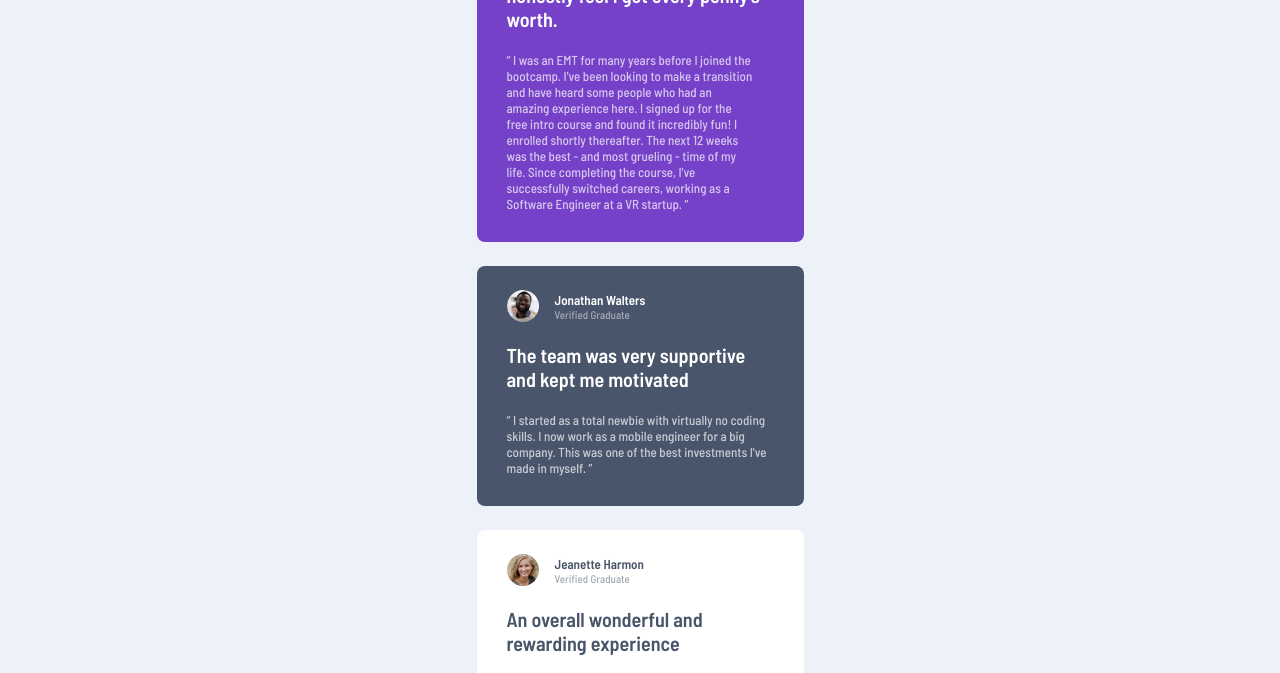
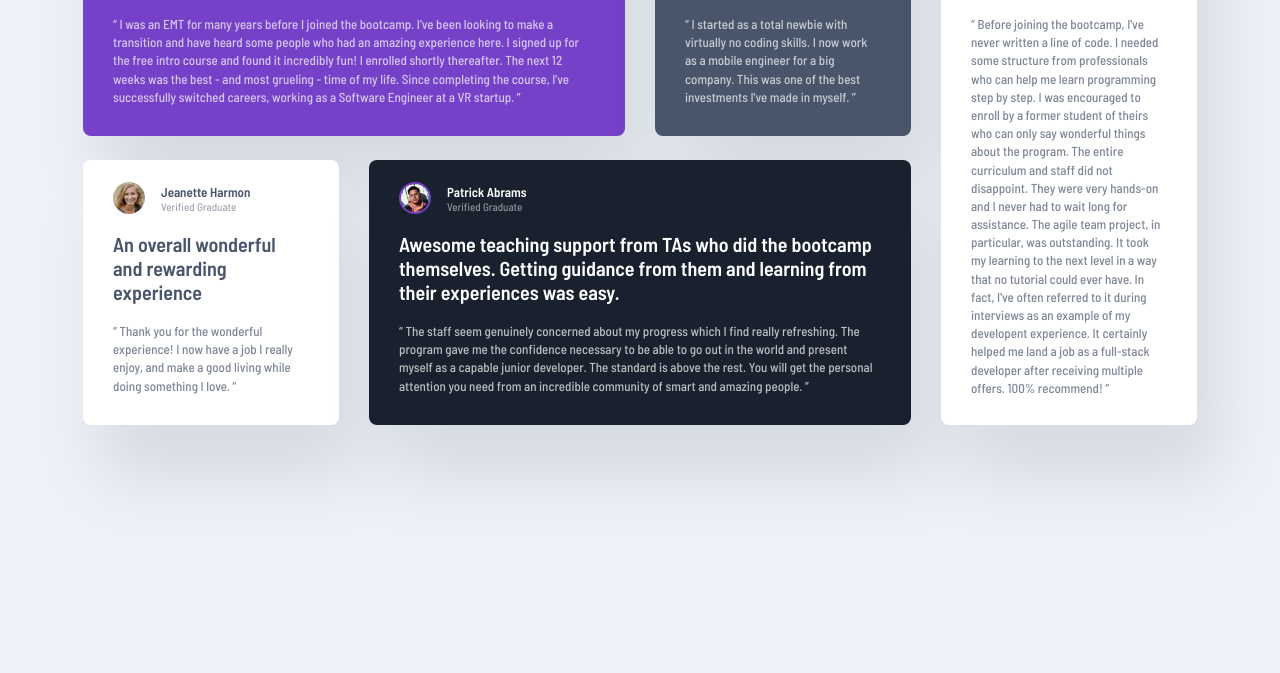
Before and after one commit to OniOdd/testimonials-grid-section, a plain HTML site: page index.html in a window 1280 px wide. Shown: the part 261-934 px from the top of the page. After the commit the page ends 800 px from the top, so only its background shows below. Drawn offline with Linux system fonts and the light colour scheme.

Commit message:
project complete

```diff
--- a/index.html
+++ b/index.html
@@ -18,7 +18,7 @@
     <h1 class="header__title">Testimonials grid section</h1>
   </header>
   <main class="grid">
-    <article class="card card--bg-clr-violet card--bg-image">
+    <article class="card card--one card--bg-clr-violet card--bg-image">
       <figure class="card__header">
         <img class="card__avatar card__avatar--border-clr-light-violet"
               src="./images/image-daniel.jpg" alt="Avatar of a person named Daniel Clifford">
@@ -33,13 +33,13 @@
       </p>
       <blockquote class="card__quote">
         “ I was an EMT for many years before I joined the bootcamp. I've been looking to make a
-        transition and have heard some people who had an <br> amazing experience here. I signed up
-        for the <br> free intro course and found it incredibly fun! I enrolled shortly thereafter.
-        The next 12 weeks <br> was the best - and most grueling - time of my <br> life. Since completing
-        the course, I've <br> successfully switched careers, working as a Software Engineer at a VR startup. ”
+        transition and have heard some people who had an amazing experience here. I signed up
+        for the free intro course and found it incredibly fun! I enrolled shortly thereafter.
+        The next 12 weeks was the best - and most grueling - time of my life. Since completing
+        the course, I've successfully switched careers, working as a Software Engineer at a VR startup. ”
       </blockquote>
     </article>
-    <article class="card card--bg-clr-dark">
+    <article class="card card--two card--bg-clr-dark">
       <figure class="card__header">
         <img class="card__avatar" src="./images/image-jonathan.jpg"
               alt="Avatar of a person named Jonathan Walters">
@@ -56,7 +56,7 @@
         for a big company. This was one of the best investments I've made in myself. ”
       </blockquote>
     </article>
-    <article class="card">
+    <article class="card card--three">
       <figure class="card__header">
         <img class="card__avatar" src="./images/image-jeanette.jpg"
               alt="Avatar of a person named Jeanette Harmon">
@@ -73,7 +73,7 @@
         while doing something I love. ”
       </blockquote>
     </article>
-    <article class="card card--bg-clr-black">
+    <article class="card card--four card--bg-clr-black">
       <figure class="card__header">
         <img class="card__avatar card__avatar--border-clr-violet" src="./images/image-patrick.jpg"
               alt="Avatar of a person named Patrick Abrams">
@@ -93,7 +93,7 @@
         an incredible community of smart and amazing people. ”
       </blockquote>
     </article>
-    <article class="card">
+    <article class="card card--five">
       <figure class="card__header">
         <img class="card__avatar" src="./images/image-kira.jpg"
               alt="Avatar of a person named Kira Whittle">
@@ -107,7 +107,7 @@
       </p>
       <blockquote class="card__quote card__quote--clr-dark">
         “ Before joining the bootcamp, I've never written a line of code. I needed some structure from
-        professionals who can help me learn programming step by step. I was encouraged to enroll by a <br> former
+        professionals who can help me learn programming step by step. I was encouraged to enroll by a former
         student of theirs who can only say wonderful things about the program. The entire curriculum and staff
         did not disappoint. They were very hands-on and I never had to wait long for assistance. The agile team
         project, in particular, was outstanding. It took my learning to the next level in a way that no tutorial
--- a/scss/components/_card.scss
+++ b/scss/components/_card.scss
@@ -1,14 +1,30 @@
 @use '../util' as u;
 
 .card {
-  padding: 24px 34px 30px 30px;
+  padding: 22px 34px 28px 30px;
   background-color: var(--clr-white);
   border-radius: 8px;
+  box-shadow: 20px 50px 70px 0 rgba(0, 0, 0, .1);
+
+  &--one &__quote { width: 37.6ch; }
+  &--five &__quote { width: 39.7ch; }
+
+  @include u.breakpoint(small) {
+    &--one { grid-area: one; }
+    &--two { grid-area: two; }
+    &--three { grid-area: three; }
+    &--four { grid-area: four; }
+    &--five { grid-area: five; }
+    &--one &__quote { width: auto; }
+    &--five &__quote { width: auto; }
+  }
 
   &--bg-image {
     background-image: url('../images/bg-pattern-quotation.svg');
     background-repeat: no-repeat;
-    background-position: 88.5% top;
+    background-position: 88.2% top;
+
+    @include u.breakpoint(small) { background-position: 81% top; }
   }
 
   &--bg-clr-violet { background-color: var(--clr-violet); }
@@ -19,7 +35,7 @@
     display: flex;
     align-items: center;
     column-gap: 16px;
-    margin-bottom: 21px;
+    margin-bottom: 18px;
   }
 
   &__avatar {
@@ -47,12 +63,13 @@
   &__testimonial {
     font-size: u.rem(20.1);
     font-weight: 600;
-    margin-bottom: 21px;
+    margin-bottom: 18px;
 
     &--clr-dark { @extend .card__author--clr-dark; }
   }
 
   &__quote {
+    line-height: 1.4;
     opacity: .7;
 
     &--clr-dark { @extend .card__author--clr-dark; }
--- a/scss/layout/_grid.scss
+++ b/scss/layout/_grid.scss
@@ -1,6 +1,24 @@
+@use '../util' as u;
+
 .grid {
   display: grid;
   grid-template-columns: 327px;
   grid-template-rows: auto;
   gap: 24px 0;
+
+  @include u.breakpoint(small) {
+    grid-template-areas: 'one one' 'two three' 'four four' 'five .';
+    grid-template-columns: repeat(2, 256px);
+    gap: 24px 30px;
+  }
+
+  @include u.breakpoint(medium) {
+    grid-template-areas: 'one one five' 'two three five' 'four four .';
+    grid-template-columns: repeat(3, 256px);
+  }
+
+  @include u.breakpoint(x-large) {
+    grid-template-areas: 'one one two five' 'three four four five';
+    grid-template-columns: repeat(4, 256px);
+  }
 }
--- /dev/null
+++ b/scss/util/_breakpoints.scss
@@ -0,0 +1,11 @@
+$breakpoints: (
+  'small': 590px,
+  'medium': 880px,
+  'x-large': 1200px,
+);
+
+@mixin breakpoint($size) {
+  @media (min-width: map-get($breakpoints, $size)) {
+    @content;
+  }
+}
--- a/scss/util/_index.scss
+++ b/scss/util/_index.scss
@@ -1,2 +1,3 @@
 @forward 'fonts';
 @forward 'functions';
+@forward 'breakpoints';
```
Also changed, not shown: css/style.css, 1 other file.
